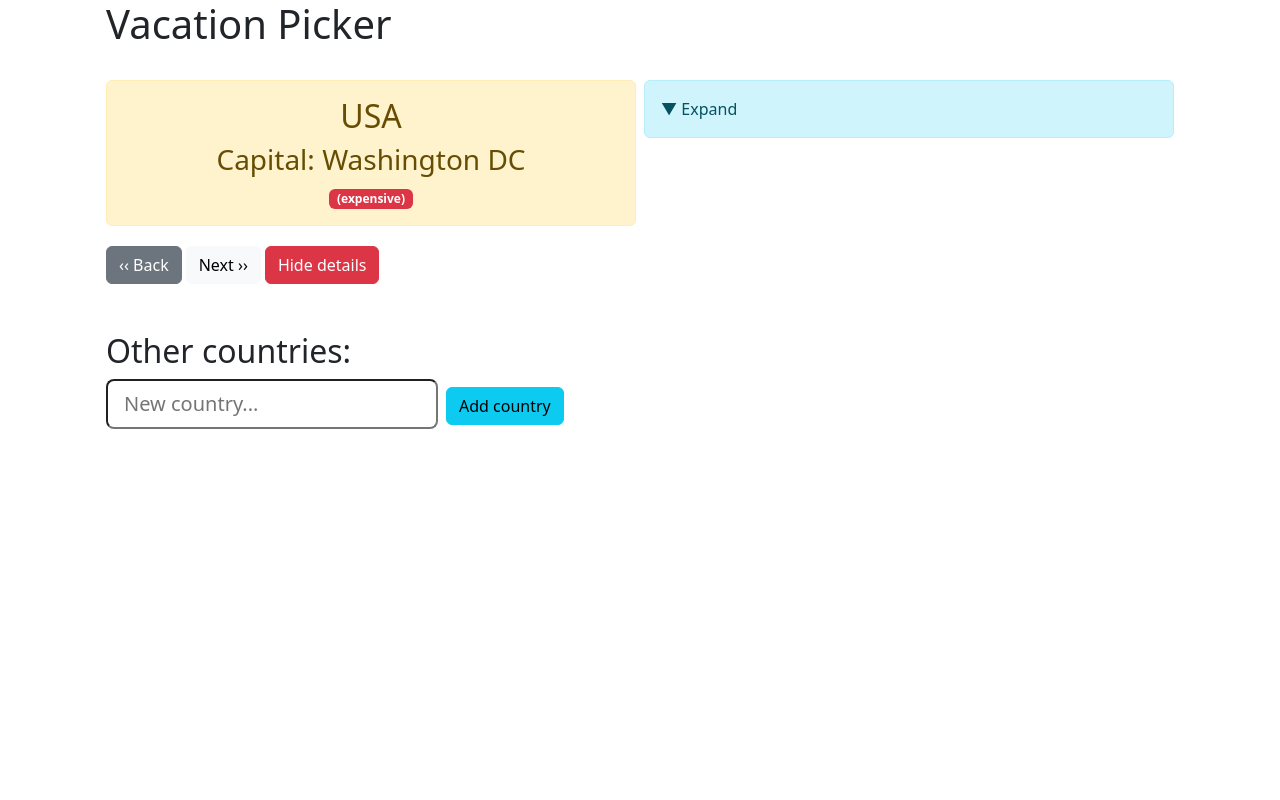
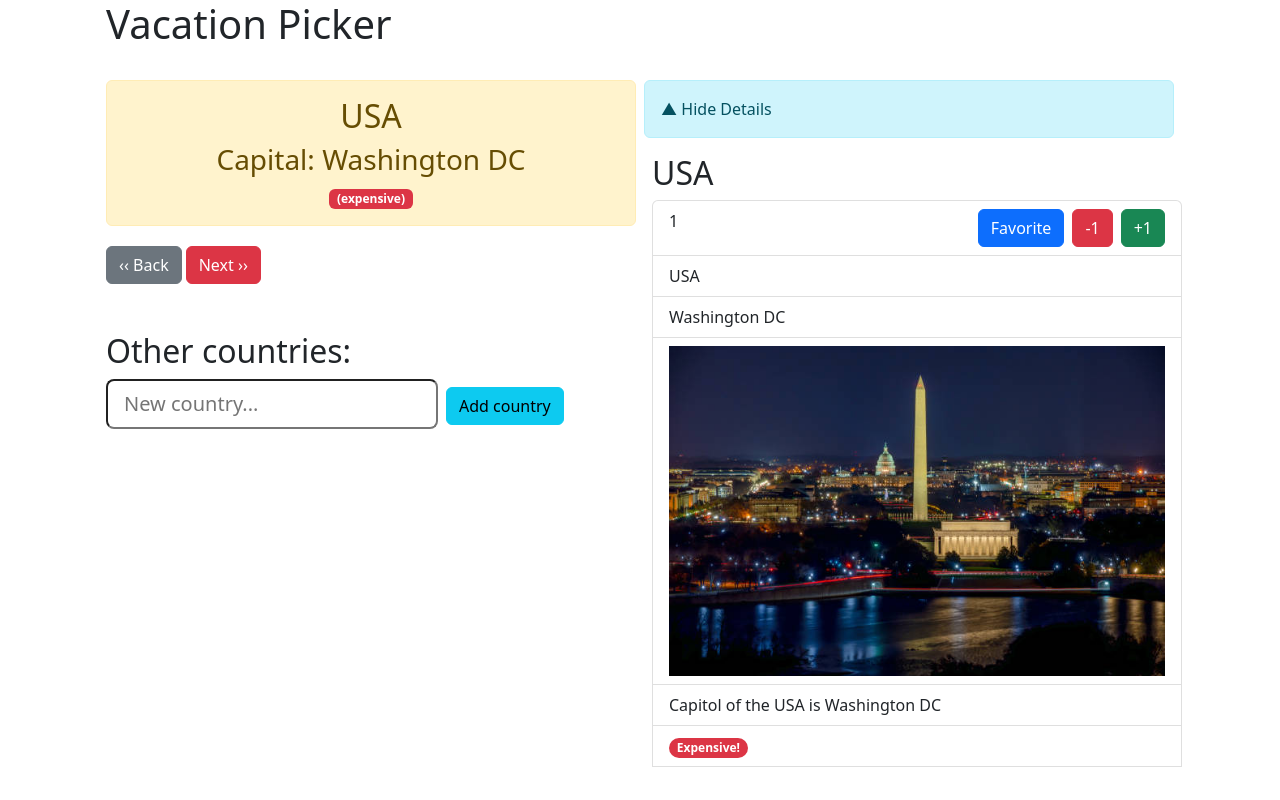
Before and after one commit to Sven-27/vacation-picker, a Vue app: page / in a window 1280 px wide. Built offline with nearby package versions, Linux system fonts and the light colour scheme.

Commit message:
removed button details

```diff
--- a/src/components/CountryDetail.vue
+++ b/src/components/CountryDetail.vue
@@ -5,6 +5,7 @@
       <li class="list-group-item d-flex justify-content-between">
         {{ country.id }}
         <span class="float-right">
+          <button @click="setFavorite()" type="button" class="btn btn-primary me-2">Favorite</button>
           <button @click="setRating(-1)" type="button" class="btn btn-danger me-2">-1</button>
           <button @click="setRating(1)" type="button" class="btn btn-success">+1</button>
         </span>
@@ -30,7 +31,7 @@
 import mixins from '@/mixins/mixins';
 export default {
   name: "CountryDetail",
-  emits: ['rating'],
+  emits: ['rating', 'favorite'],
   mixins: [mixins],
   props: {
     country: [],
@@ -40,6 +41,9 @@ export default {
   methods: {
     setRating(value) {
       this.$emit('rating', value);
+    },
+    setFavorite() {
+      this.$emit('favorite')
     }
   }
 }
--- a/src/components/VacationPicker.vue
+++ b/src/components/VacationPicker.vue
@@ -14,13 +14,16 @@
               v-if="selectedCountry.rating !== 0"
             >Rating: {{ selectedCountry.rating }}</span>
           </li>
+          <li class="list-group-item" v-if="selectedCountry.favorite">
+            <span class="badge text-bg-success">Favorite</span>
+          </li>
       </div>
       <button @click="prevCountry()" type="button" class="btn btn-secondary mt-1 me-1">&#8249;&#8249; Back</button>
-      <button @click="nextCountry()" type="button" class="btn btn-light mt-1 me-1">Next &#8250;&#8250;</button>
-      <button @click="showDetails = !showDetails" type="button" class="btn btn-danger mt-1 me-1">
+      <button @click="nextCountry()" type="button" class="btn btn-danger mt-1 me-1">Next &#8250;&#8250;</button>
+      <!-- <button @click="showDetails = !showDetails" type="button" class="btn btn-danger mt-1 me-1">
         <span v-if="showDetails">Hide details</span>
         <span v-if="!showDetails">Show details</span>
-      </button>
+      </button> -->
       <h2 class="mt-5">Other countries:</h2>
       <input
         v-model="newCountry"
@@ -52,12 +55,14 @@
       </ul>
     </div>
     <CollapsibleSection>
+    <!-- v-if="showDetails" in countryDetails below -->
     <CountryDetail
-      v-if="showDetails"
+
       :country="selectedCountry"
       :expensive="isExpensive"
       :sale="isOnsale"
       @rating="onRating($event)"
+      @favorite="onFavorite()"
     />
     </CollapsibleSection>
     </div>
@@ -79,7 +84,7 @@ export default {
     return {
       countryData,
       selectedCountryIndex: 0,
-      showDetails: true,
+      // showDetails: true,
       newCountry: '',
       newCountries: [],
     }
@@ -109,7 +114,12 @@ export default {
     },
     onRating(rating) {
       this.countryData.countries[this.selectedCountryIndex].rating += rating;
-    }
+    },
+    onFavorite() {
+         this.countryData.countries[this.selectedCountryIndex].favorite = !this.countryData.countries[this.selectedCountryIndex].favorite
+
+      // console.log(favorite)
+    },
   },
    computed: {
     selectedCountry() {
--- a/src/components/shared/CollapsibleSection.vue
+++ b/src/components/shared/CollapsibleSection.vue
@@ -1,11 +1,13 @@
 <template>
     <div class="w-50">
       <div class="alert alert-info" style="cursor: pointer">
-        <span v-if="open" @click="open = !open">&#x25B2; Collapse</span>
-        <span v-if="!open" @click="open = !open">&#x25BC; Expand</span>
+        <span v-if="open" @click="open = !open">&#x25B2; Hide Details</span>
+        <span v-if="!open" @click="open = !open">&#x25BC; Show Details</span>
       </div>
       <!-- Injected content here -->
-      <slot v-if="open"></slot>
+      <transition name="fade">
+        <slot v-if="open"></slot>
+      </transition>
     </div>
 </template>
 <script>
@@ -13,8 +15,17 @@ export default {
   name: "CollapsibleSection",
   data() {
     return {
-      open: false,
+      open: true,
     }
   }
 }
 </script>
+
+<style scoped>
+  .fade-enter-active, .fade-leave-active {
+    transition: opacity .5s;
+  }
+  .fade-enter, .fade-leave-to {
+    opacity: 0;
+  }
+</style>
--- a/src/data/countryData.js
+++ b/src/data/countryData.js
@@ -8,6 +8,7 @@ const countryData = {
       details: 'Capitol of the USA is Washington DC',
       img: 'washington.jpg',
       rating: 0,
+      favorite: false,
     },
     {
       id: 2,
@@ -17,6 +18,7 @@ const countryData = {
       details: 'Capitol of the Netherlands is Amsterdam',
       img: 'amsterdam.jpg',
       rating: 0,
+      favorite: false,
     },
     {
       id: 3,
@@ -26,6 +28,7 @@ const countryData = {
       details: 'Capitol of the Germany is Berlin',
       img: 'berlijn.webp',
       rating: 0,
+      favorite: false,
     },
     {
       id: 4,
@@ -35,6 +38,7 @@ const countryData = {
       details: 'Capitol of the Belgium is Brussels',
       img: 'brussel.jpg',
       rating: 0,
+      favorite: false,
     },
     {
       id: 5,
@@ -44,6 +48,7 @@ const countryData = {
       details: 'Capitol of the Spain is Madrid',
       img: 'madrid.jpeg',
       rating: 0,
+      favorite: false,
     },
 
   ]
```
